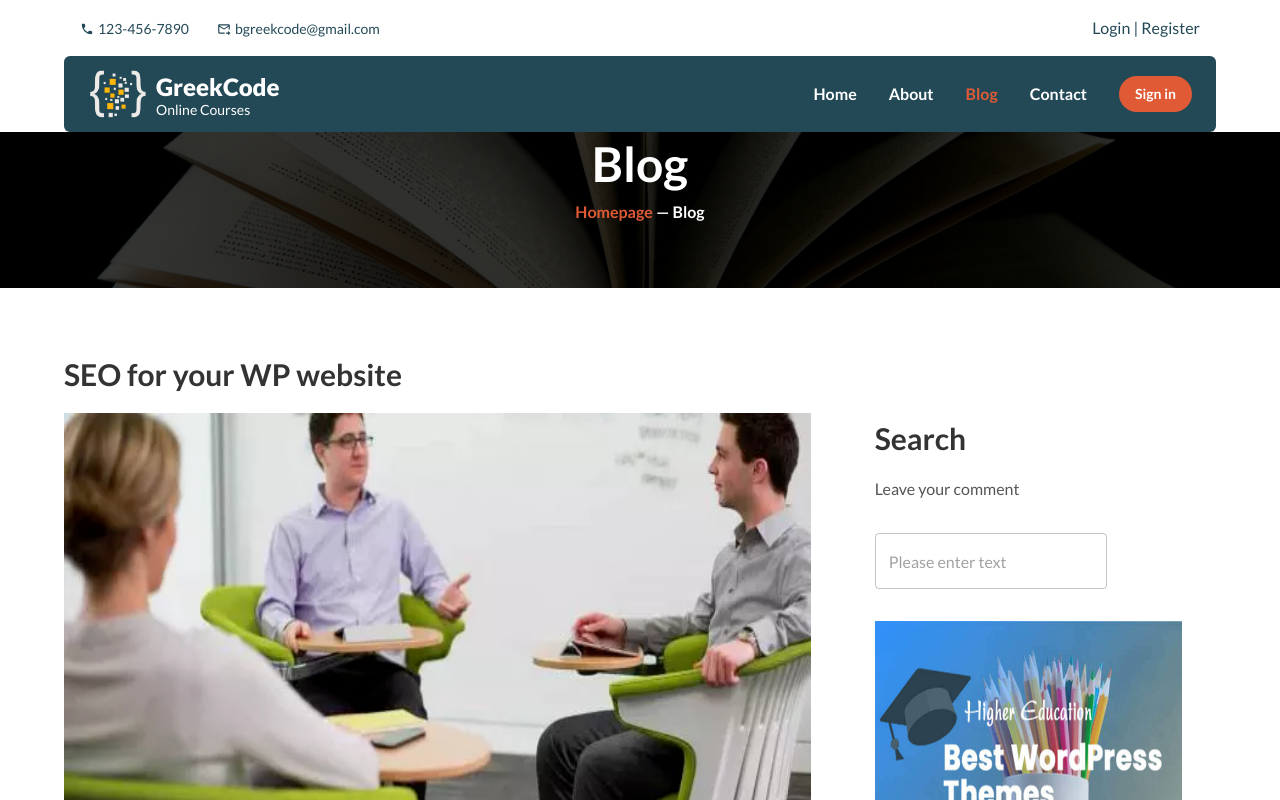
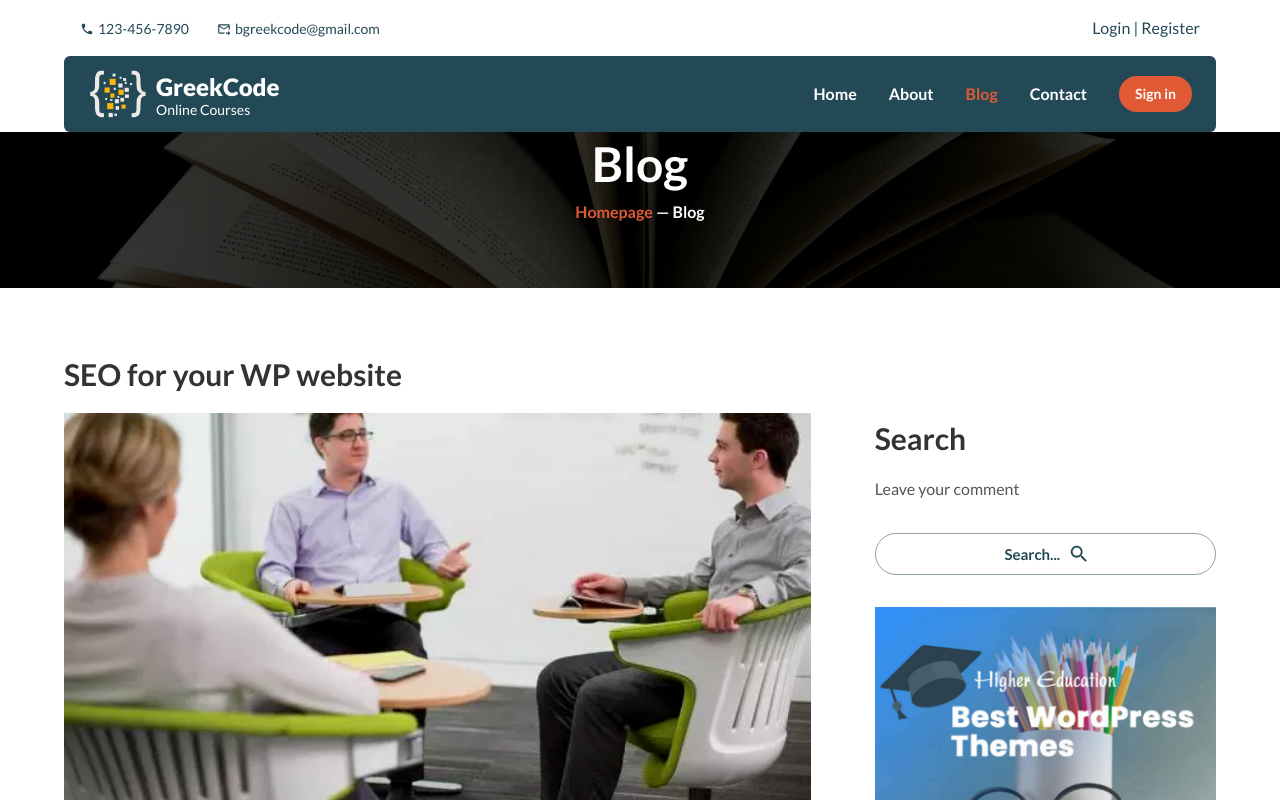
Before and after one commit to ferdousr3/school-management, a React (Create React App) app: page /blog in a window 1280 px wide. Shown: the top 800 px of the page. Built offline with nearby package versions, Linux system fonts and the light colour scheme; no server answers.

Commit message:
#8 search bar created

```diff
--- a/src/pages/Blogs/Blog.tsx
+++ b/src/pages/Blogs/Blog.tsx
@@ -1,12 +1,11 @@
 import React from "react";
+import SearchIcon from "@mui/icons-material/Search";
 import {
   Container,
   Grid,
   Box,
   Typography,
   Button,
-  FormControl,
-  OutlinedInput,
 } from "@mui/material";
 import seoImage from "../../assets/Blog/seo.png";
 import addImage from "../../assets/Blog/we.jpg";
@@ -28,7 +27,7 @@ const Blog = () => {
                   sx={{ pt: "1rem" }}
                 ></Typography>
 
-              <img src={seoImage} alt="blog" width="100%" height="80%" />
+                <img src={seoImage} alt="blog" width="100%" height="auto" />
                 <Typography
                   variant="description"
                   component="p"
@@ -41,8 +40,10 @@ const Blog = () => {
               </>
             </Grid>
             <Grid item xs={12} md={4} justifyContent="center">
-              <Typography variant="sectionTitle" component="h1"
-              sx={{ mt: { sm: "4rem", xs: "8rem", md: '4rem' } }}
+              <Typography
+                variant="sectionTitle"
+                component="h1"
+                sx={{ mt: { sm: "4rem", xs: "8rem", md: "4rem" } }}
               >
                 Search
               </Typography>
@@ -53,12 +54,9 @@ const Blog = () => {
               >
                 Leave your comment
               </Typography>
-              <FormControl sx={{ width: "25ch", my: "2rem" }}>
-                <OutlinedInput placeholder="Please enter text" />
-                {/* <MyFormHelperText /> */}
-              </FormControl>
-              <img src={addImage} alt="blog" width="90%" height="80%"
-              />
+              <Button variant="outlined" size="large" endIcon={<SearchIcon />} fullWidth sx={{my:{md:"2rem"}}}>Search... </Button>
+
+              <img src={addImage} alt="blog" width="100%" height="auto" />
             </Grid>
           </Grid>
         </Container>
```
Lines whose indentation alone changed are shown as unchanged.
